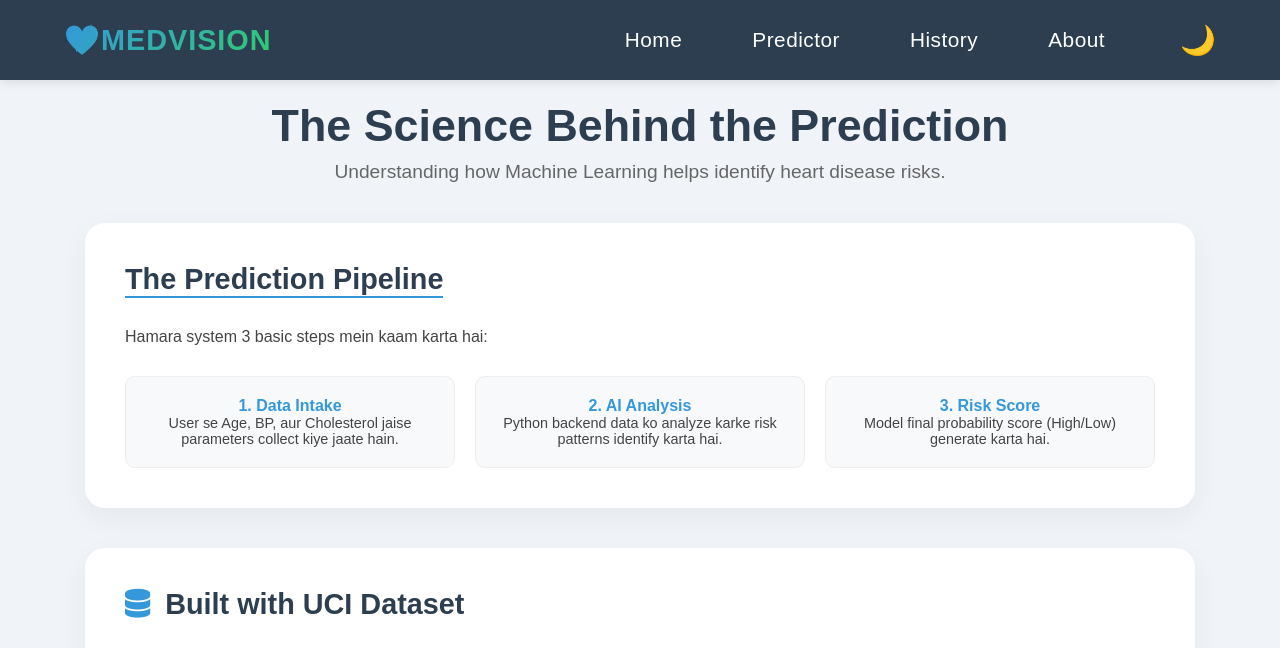
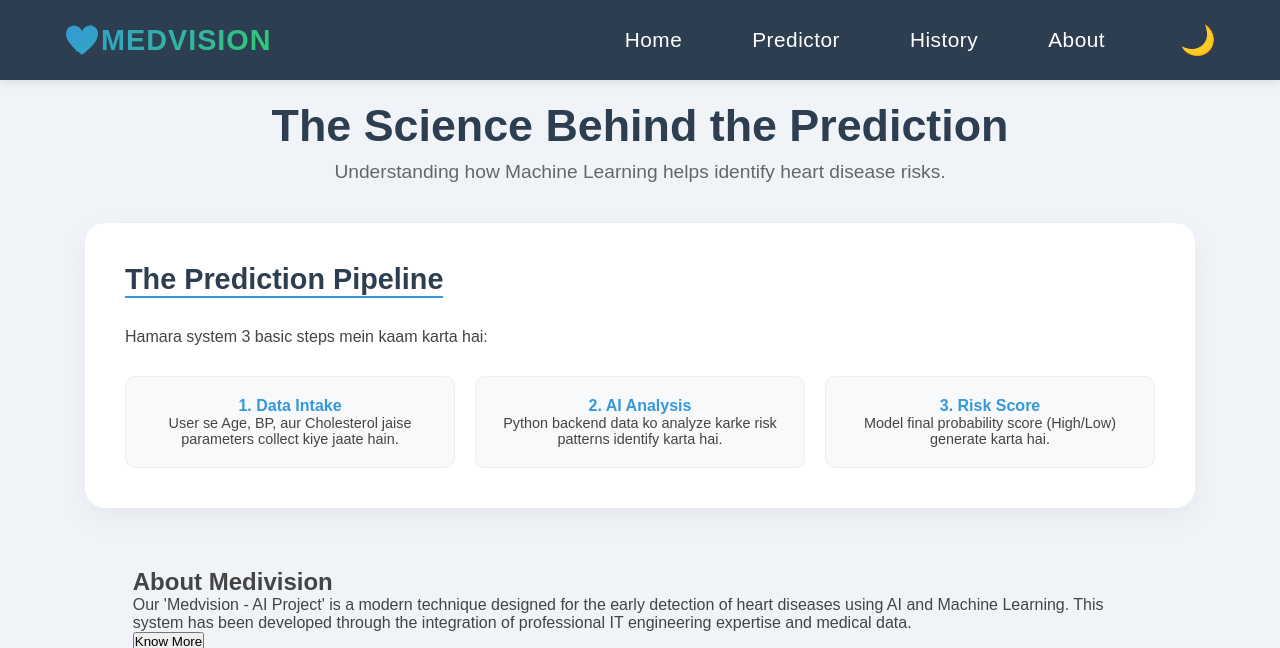
Before and after one commit to Sahilrathod3737/CardioVision, a Flask app: page /about in a window 1280 px wide. Shown: the top 648 px of the page. Run offline with Flask 3, Linux system fonts and the light colour scheme.

Commit message:
Update about.html

```diff
--- a/templates/about.html
+++ b/templates/about.html
@@ -157,12 +157,16 @@
 <body>
 
     <nav class="navbar">
-    <div class="logo"><a href="/">💖MedVision</a></div>
+        <div class="logo" class="nav-container"><a href="/">💖MedVision</a></div>
+        <div class="menu-toggle" id="mobile-menu">
+            <span class="bar"></span>
+            <span class="bar"></span>
+            <span class="bar"></span>
+        </div>
         <ul class="nav-links">
             <li><a href="/">Home</a></li>
             <li><a href="/predictor">Predictor</a></li>
-        <li><a href="/history">History</a></li>
-        <li><a href="/about">About</a></li>
+            <li><a href="/history">History</a></li> <li><a href="/about">About</a></li>
             <li><button id="theme-toggle" style="background:none; border:none; color:inherit; cursor:pointer; font-size:1.2rem;">🌙</button></li>
         </ul>
     </nav>
@@ -191,6 +195,21 @@
                 <div class="step-box" style="flex: 1; padding: 20px; background: #f8f9fa; border-radius: 10px; text-align: center;">
                     <h4 style="color: var(--accent-blue);">3. Risk Score</h4>
                     <p style="font-size: 0.9rem;">Model final probability score (High/Low) generate karta hai.</p>
+                </div>
+            </div>
+        </section>
+
+        <section id="about" class="about-section">
+    <div class="container">
+        <div class="about-content">
+            <div class="about-text">
+                <h2>About Medivision</h2>
+                <p>Our 'Medvision - AI Project' is a modern technique designed for the early detection of heart diseases using AI and Machine Learning. This system has been developed through the integration of professional IT engineering expertise and medical data.</p>
+                <button class="learn-more-btn">Know More</button>
+            </div>
+            <div class="about-image">
+                <img src="{{ url_for('static', filename='heart_concept.png') }}" alt="Medvision Heart AI Concept">
+            </div>
         </div>
     </div>
 </section>
@@ -233,5 +252,16 @@
         }
     });
 </script>
+<script>
+    const menu = document.querySelector('#mobile-menu');
+    const menuLinks = document.querySelector('.nav-links');
+
+    menu.addEventListener('click', function() {
+        menuLinks.classList.toggle('active');
+
+        // Optional: Icon ko 'X' banane ke liye animation (agar aap chahein)
+        menu.classList.toggle('is-active');
+    });
+</script>
 </body>
 </html>
```
Lines whose indentation alone changed are shown as unchanged.
